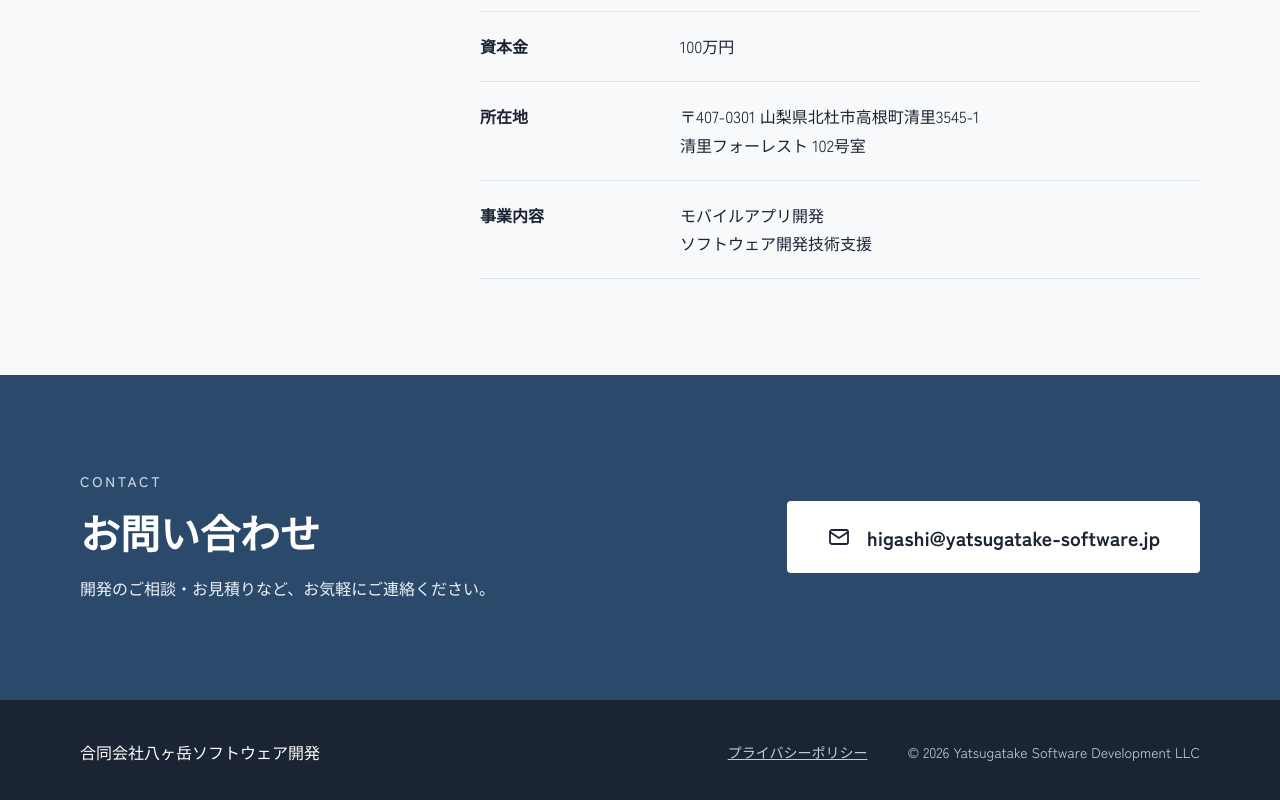
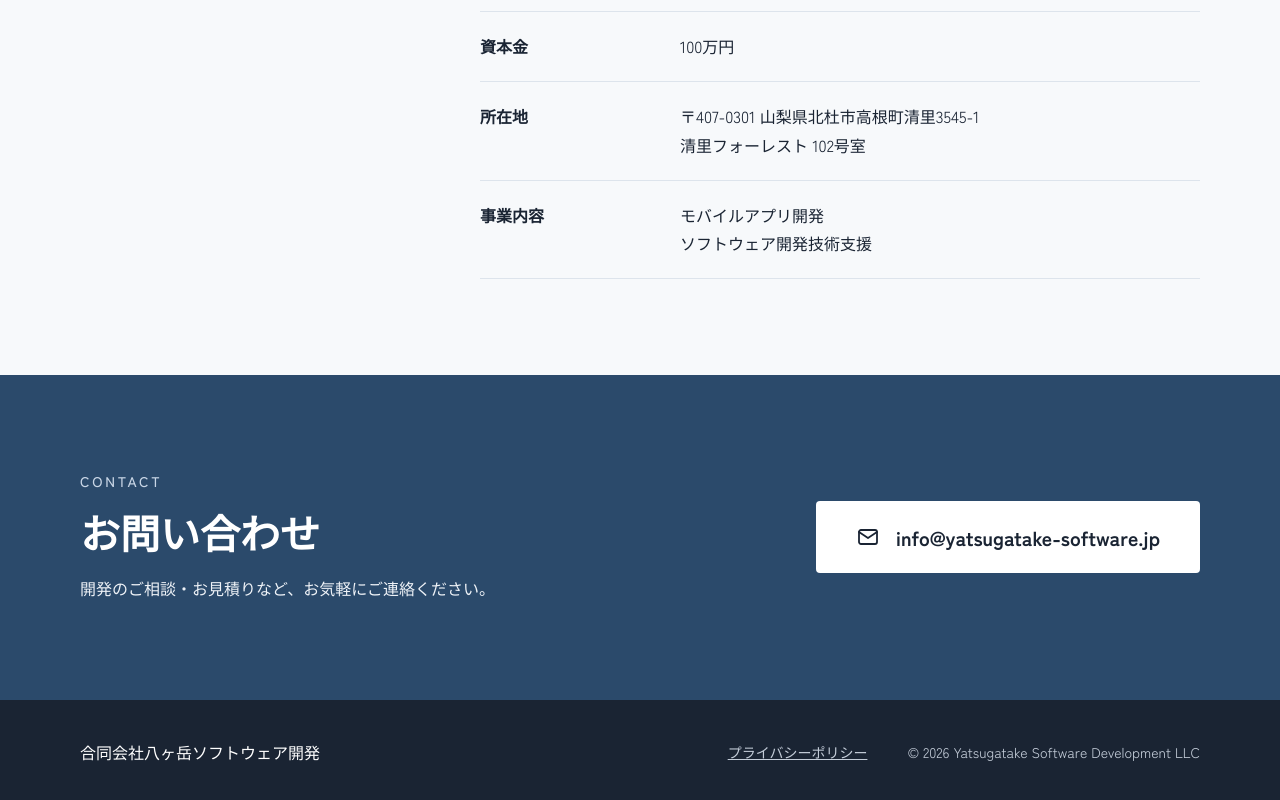
Before and after one commit to HIGASHI9801/yatsugatake-software.jp, a plain HTML site: page index.html in a window 1280 px wide. Shown: the part 1782-2582 px from the top of the page. Drawn offline with Linux system fonts and the light colour scheme.

Commit message:
問い合わせ先を info@yatsugatake-software.jp に変更
Co-Authored-By: Claude Opus 5.5 <noreply@anthropic.com>
Claude-Session: https://claude.ai/code/session_0156JFCVMEiRRUHFFFFVSaNx

```diff
--- a/index.html
+++ b/index.html
@@ -97,9 +97,9 @@
 <h2 class="mincho">お問い合わせ</h2>
 <p>開発のご相談・お見積りなど、お気軽にご連絡ください。</p>
 </div>
-<a href="mailto:higashi@yatsugatake-software.jp" class="mail-btn">
+<a href="mailto:info@yatsugatake-software.jp" class="mail-btn">
 <svg width="24" height="24" viewBox="0 0 24 24" fill="none" stroke="#1a2433" stroke-width="1.8" stroke-linecap="round" stroke-linejoin="round" aria-hidden="true"><rect x="3" y="5" width="18" height="14" rx="2"/><path d="M3 7 L12 13 L21 7"/></svg>
-higashi@yatsugatake-software.jp
+info@yatsugatake-software.jp
 </a>
 </div>
 </section>
```
Also changed, not shown: privacy.html (+1 -1 lines).
